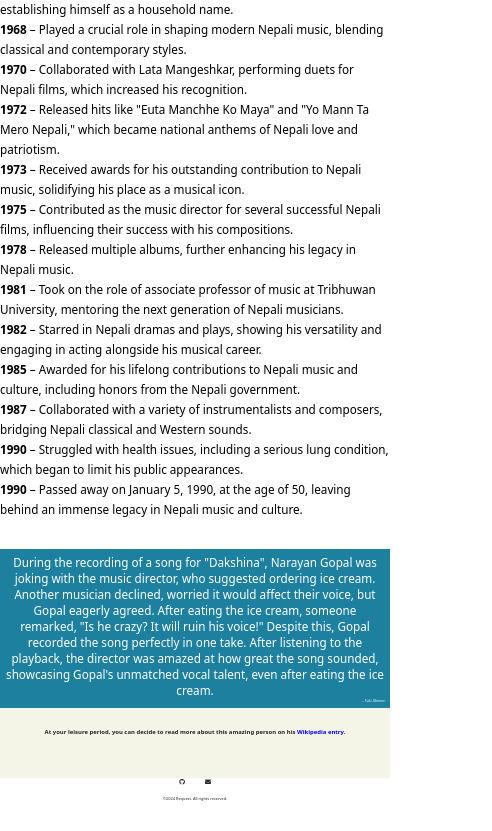
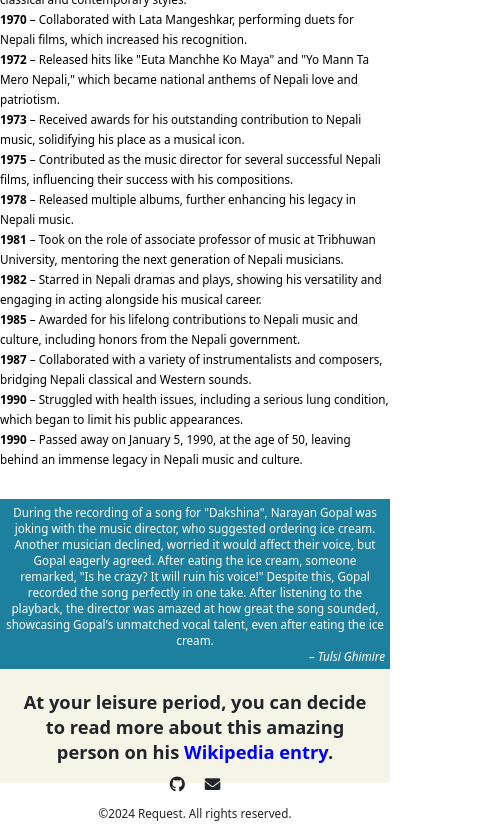
Before and after one commit to devkotaapil/Narayan-Gopal-Tribute, a plain HTML site: page index.html in a window 390 px wide. Shown: the part 703-1534 px from the top of the page, 492 px wide, since content can reach past the window. Before the commit the page ends 1504 px from the top, so only its background shows below. Drawn offline with Linux system fonts and the light colour scheme.

Commit message:
Modify styles and improve webpage layout

```diff
--- a/styles.css
+++ b/styles.css
@@ -53,7 +53,6 @@ ul {
   background-color: #1d809f;
   color: #fff;
   margin: 20px auto;
-  padding: 50px;
 }
 .paragraph{
   font-style: italic;
@@ -68,7 +67,7 @@ ul {
   background-color: rgb(244, 244, 231);
   color: #212529;
   margin: -20px auto;
-  height: 30px
+  height: auto;
 }
 .wikilink a{
   color: blue;
@@ -80,7 +79,7 @@ ul {
 .socials{
   display: flex;
   justify-content: center;
-  margin: 20px 0;
+  margin: 10px 0;
 }
 .socials a{
   margin: 0 10px;
@@ -95,10 +94,13 @@ ul {
   text-align: center;
   font-size: 1vw;
   color: #212529;
-  margin: -10px 0;
+  margin: 10px 0;
 }
 /* Responsive styles */
 @media (max-width: 768px) {
+  .images{
+    height: 150px;
+  }
   .tm-heading {
     font-size: 4vw;
   }
@@ -109,6 +111,33 @@ ul {
   .legacy {
     font-size: 1.5vw;
     padding: 10px;
+  }
+}
+
+@media (max-width: 600px) {
+  .tm-heading {
+    font-size: 5vw;
+  }
+  .un-list {
+    font-size: 4vw;
+    line-height: 5vw;
+  }
+  .legacy {
+    font-size: 4vw;
+    padding: 6vw;
+  }
+  .paragraph {
+    font-size: 3vw;
+  }
+  .wikilink {
+    font-size: 4vw;
+    padding: 5vw;
+  }
+  .socials a {
+    font-size: 4vw;
+  }
+  .copyright {
+    font-size: 3vw;
   }
 }
 
```
